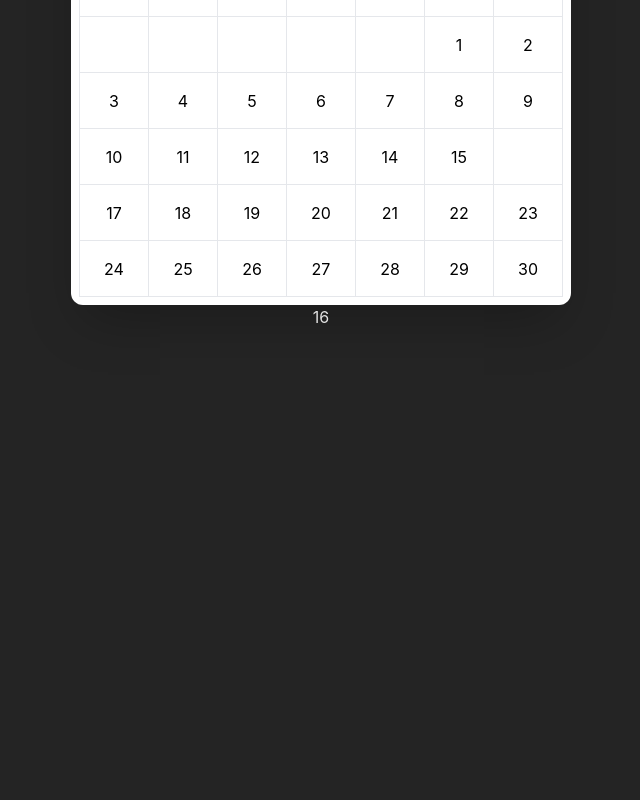
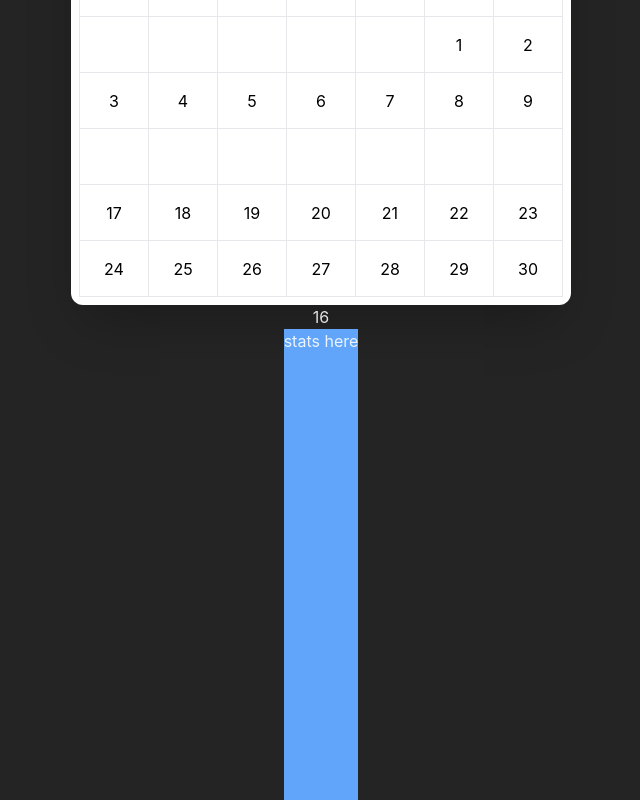
Before and after one commit to abaheer/meeting-time-finder, a React (Vite) app: page / in a window 1280 px wide. Shown: the part 180-980 px from the top of the page, without its empty margins (319-959 px from the left). Before the commit the page ends 800 px from the top, so only its background shows below. Built offline with nearby package versions, Linux system fonts and the light colour scheme.

Commit message:
select entire week when clicking on date

```diff
--- a/src/calender/calendar.jsx
+++ b/src/calender/calendar.jsx
@@ -6,6 +6,10 @@
   add,
   sub,
   set,
+  startOfWeek,
+  endOfWeek,
+  eachDayOfInterval,
+  isSameWeek,
 } from "date-fns";
 const daysOfTheWeek = ["Sun", "Mon", "Tue", "Wed", "Thu", "Fri", "Sat"];
 
@@ -16,6 +20,11 @@
   const daysArray = Array.from(Array(numberOfDays));
   const beforeCells = Array.from(Array(startDate.getDay()));
   const afterCells = Array.from(Array((7 - endDate.getDay()) % 7));
+
+  const datesOfTheMonth = eachDayOfInterval({
+    start: startDate,
+    end: endDate,
+  });
 
   const nextMonth = () => {
     props.onChange((prev) => add(prev, { months: 1 }));
@@ -33,7 +42,10 @@
   return (
     <div className="mt-5 flex flex-col items-center">
       <div className="w-[500px] bg-white p-2 rounded-xl shadow-2xl border-none">
-        <div className="grid grid-cols-7 border-t border-l justify-center items-center text-center">
+        <div
+          key="uhhh"
+          className="grid grid-cols-7 border-t border-l justify-center items-center text-center"
+        >
           <Cell className="col-span-2" text={"<"} onClick={prevMonth} />
           <Cell
             className="col-span-3"
@@ -55,7 +67,9 @@
           })}
 
           {beforeCells.map((_, index) => {
-            return <Cell className="col-span-1" text={""} />;
+            return (
+              <Cell key={`before${index}`} className="col-span-1" text={""} />
+            );
           })}
 
           {daysArray.map((_, dayOfTheMonth) => {
@@ -63,11 +77,11 @@
               <Cell
                 className={
                   "col-span-1 " +
-                  (props.value.getDate() === dayOfTheMonth + 1
-                    ? "bg-blue-500 text-white"
+                  (isSameWeek(datesOfTheMonth[dayOfTheMonth], props.value)
+                    ? "bg-blue-600 text-white"
                     : "")
                 }
-                text={dayOfTheMonth + 1}
+                text={datesOfTheMonth[dayOfTheMonth].getDate()}
                 onClick={() => {
                   setCurrentDay(dayOfTheMonth + 1);
                 }}
@@ -76,11 +90,17 @@
           })}
 
           {afterCells.map((_, index) => {
-            return <Cell className="col-span-1" text={""} />;
+            return (
+              <Cell key={`after${index}`} className="col-span-1" text={""} />
+            );
           })}
         </div>
       </div>
       <h1>{props.value.getDate()}</h1>
+
+      <div className="bg-blue-400 h-screen max-w-screen items-center">
+        stats here
+      </div>
     </div>
   );
 };
--- a/src/calender/cell.jsx
+++ b/src/calender/cell.jsx
@@ -4,10 +4,11 @@
   return (
     <div
       onClick={props.onClick}
+      key={`cell${props.text}`}
       className={clsx(
         "bg-white text-black h-14 flex text-center items-center justify-center border-trueGray-800 border-b border-r select-none",
         {
-          "cursor-pointer hover:border-2 hover:border-blue-600 transition-colors duration-200":
+          "cursor-pointer hover:border-2 hover:border-black transition-colors duration-200":
             props.onClick,
         },
         props.className,
```
